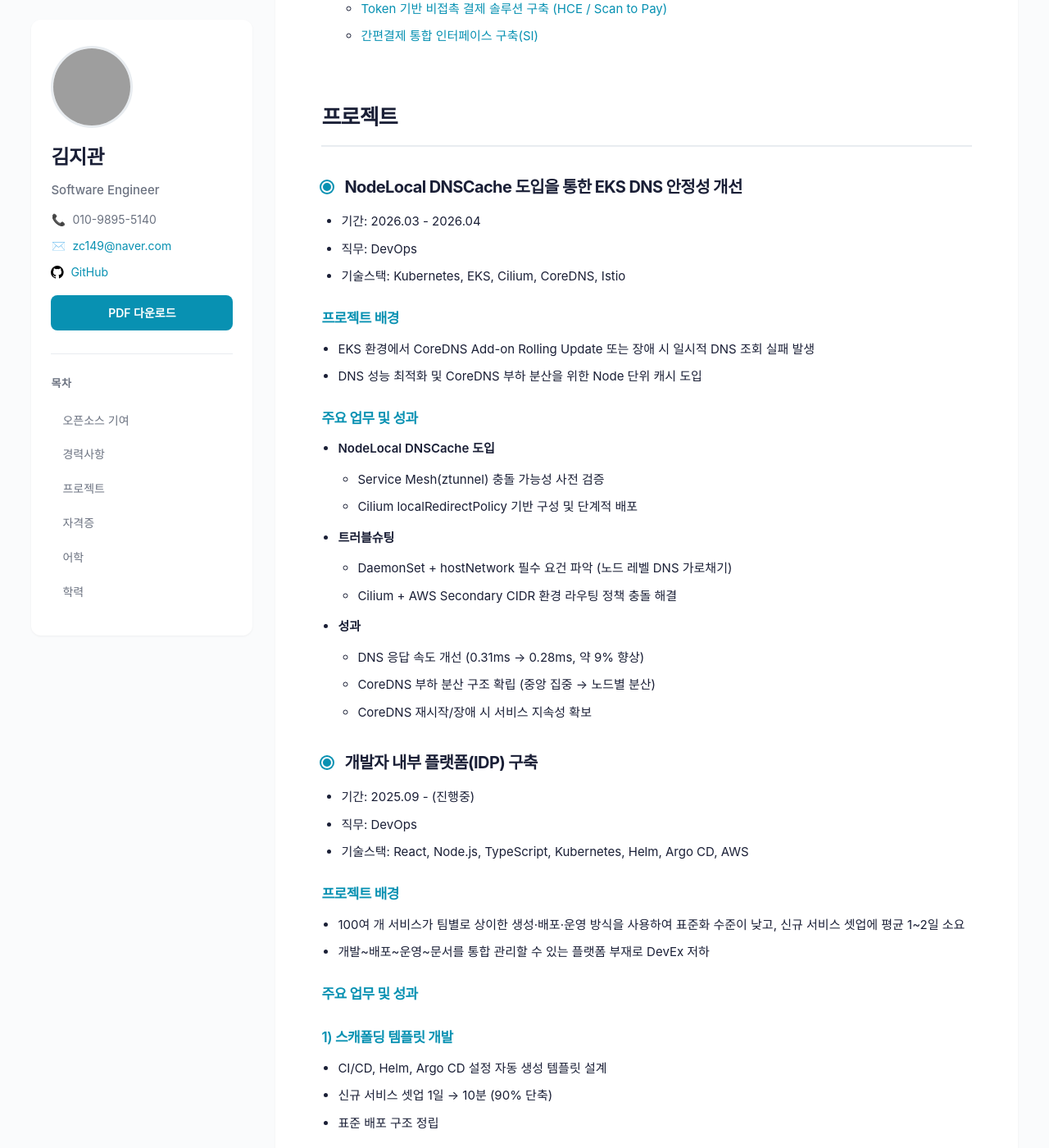
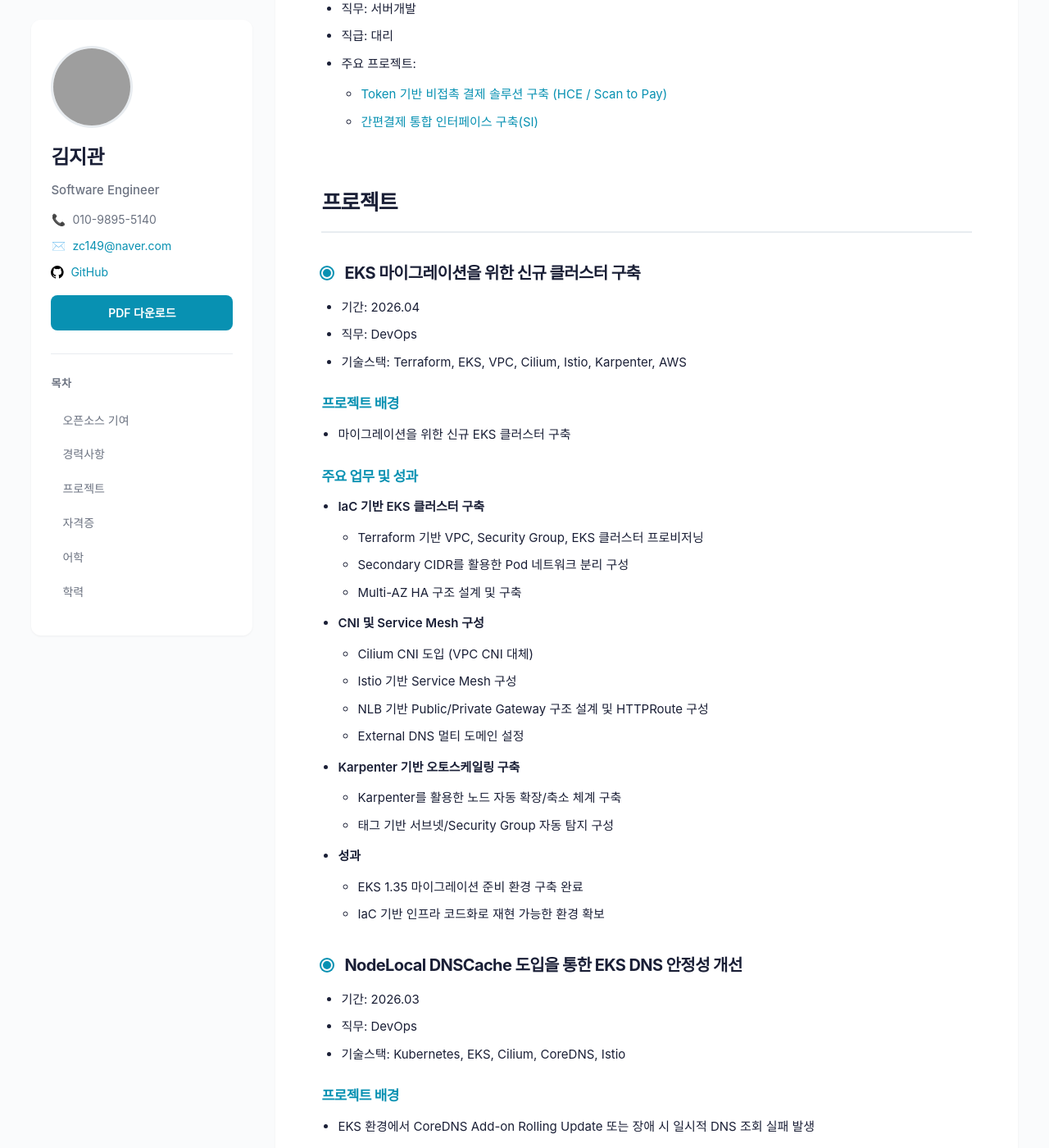
Before and after one commit to zc149/zc149.github.io, a Jekyll site: the page built from index.md, in a window 1280 px wide and 1400 px high, scrolled down 1659 px. Shown: the whole window at 82% size. Built offline with Jekyll 4.4.1, drawn with Linux system fonts in a browser that asks for light colours; some of the changed text lies outside the part shown; grey boxes are pictures that could not be loaded.

Commit message:
EKS 구축 내용 추가

```diff
--- a/index.md
+++ b/index.md
@@ -11,7 +11,7 @@ title: Portfolio
 
 - Backend: Spring, Node.js, Go
 - Frontend: React, TypeScript
-- Infra/DevOps: Kubernetes, Helm, Argo CD, AWS
+- Infra/DevOps: Kubernetes, Helm, Argo CD, Terraform, AWS
 - DB: MySQL, Oracle, PostgreSQL
 
 <div id="oss"></div>
@@ -41,7 +41,10 @@ Terrateam 사용 중 발견한 UI 이슈를 재현하고 수정한 기여입니
 - 기간: 2025.09 - (진행중)
 - 직무: DevOps
 - 직급: 인턴
-- 주요 프로젝트: [개발자 내부 플랫폼(IDP) 구축](#개발자-내부-플랫폼idp-구축)
+- 주요 프로젝트:
+  - [EKS 마이그레이션을 위한 신규 클러스터 구축](#eks-마이그레이션을-위한-신규-클러스터-구축)
+  - [NodeLocal DNSCache 도입을 통한 EKS DNS 안정성 개선](#nodelocal-dnscache-도입을-통한-eks-dns-안정성-개선)
+  - [개발자 내부 플랫폼(IDP) 구축](#개발자-내부-플랫폼idp-구축)
 
 ### 주식회사스노우온카드
 
@@ -55,9 +58,40 @@ Terrateam 사용 중 발견한 UI 이슈를 재현하고 수정한 기여입니
 <div id="projects"></div>
 ## 프로젝트
 
+### EKS 마이그레이션을 위한 신규 클러스터 구축
+
+- 기간: 2026.04
+- 직무: DevOps
+- 기술스택: Terraform, EKS, VPC, Cilium, Istio, Karpenter, AWS
+
+#### 프로젝트 배경
+
+- 마이그레이션을 위한 신규 EKS 클러스터 구축
+
+#### 주요 업무 및 성과
+
+- **IaC 기반 EKS 클러스터 구축**
+  - Terraform 기반 VPC, Security Group, EKS 클러스터 프로비저닝
+  - Secondary CIDR를 활용한 Pod 네트워크 분리 구성
+  - Multi-AZ HA 구조 설계 및 구축
+
+- **CNI 및 Service Mesh 구성**
+  - Cilium CNI 도입 (VPC CNI 대체)
+  - Istio 기반 Service Mesh 구성
+  - NLB 기반 Public/Private Gateway 구조 설계 및 HTTPRoute 구성
+  - External DNS 멀티 도메인 설정
+
+- **Karpenter 기반 오토스케일링 구축**
+  - Karpenter를 활용한 노드 자동 확장/축소 체계 구축
+  - 태그 기반 서브넷/Security Group 자동 탐지 구성
+
+- **성과**
+  - EKS 1.35 마이그레이션 준비 환경 구축 완료
+  - IaC 기반 인프라 코드화로 재현 가능한 환경 확보
+
 ### NodeLocal DNSCache 도입을 통한 EKS DNS 안정성 개선
 
-- 기간: 2026.03 - 2026.04
+- 기간: 2026.03
 - 직무: DevOps
 - 기술스택: Kubernetes, EKS, Cilium, CoreDNS, Istio
 
```
